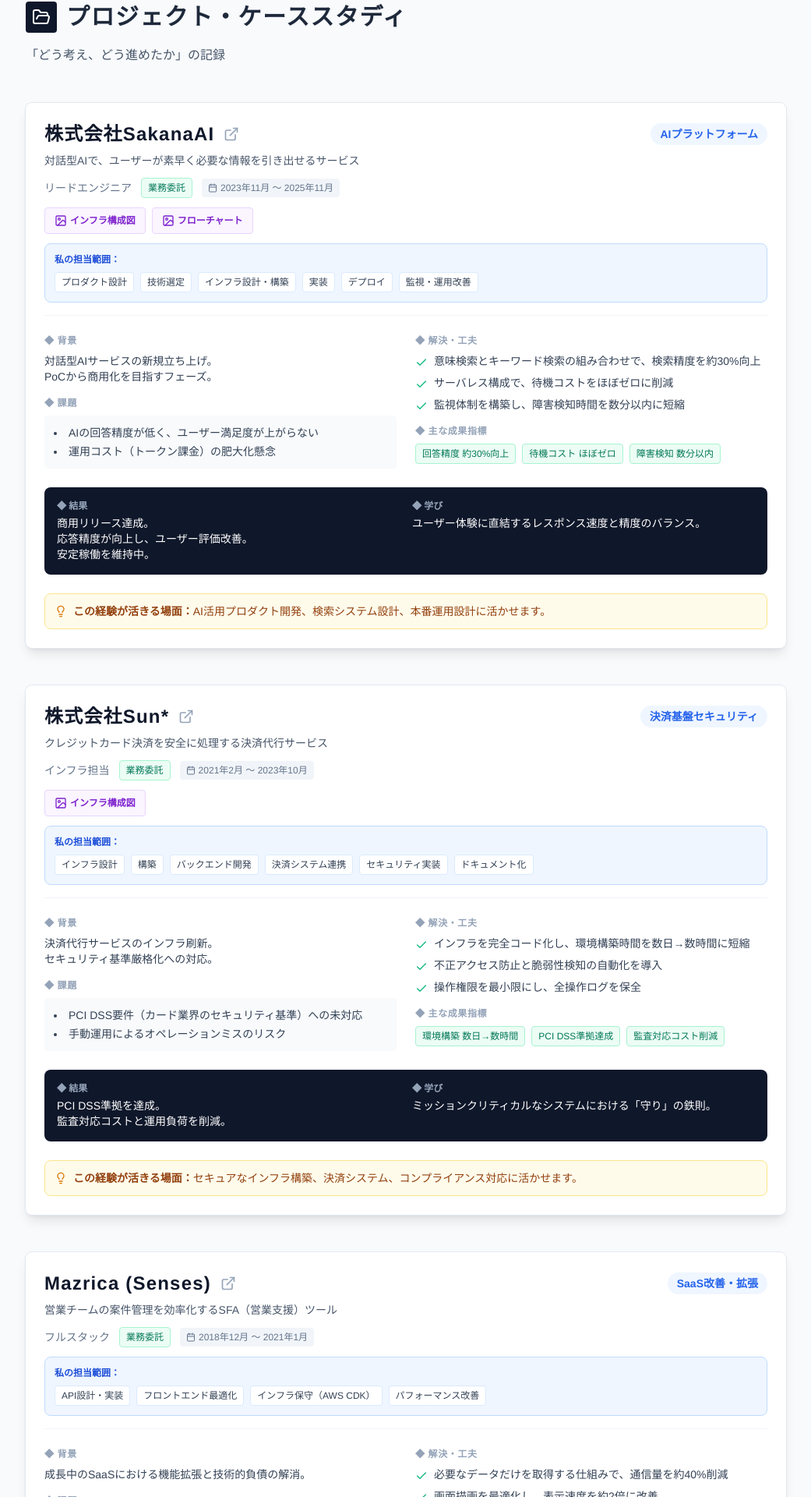
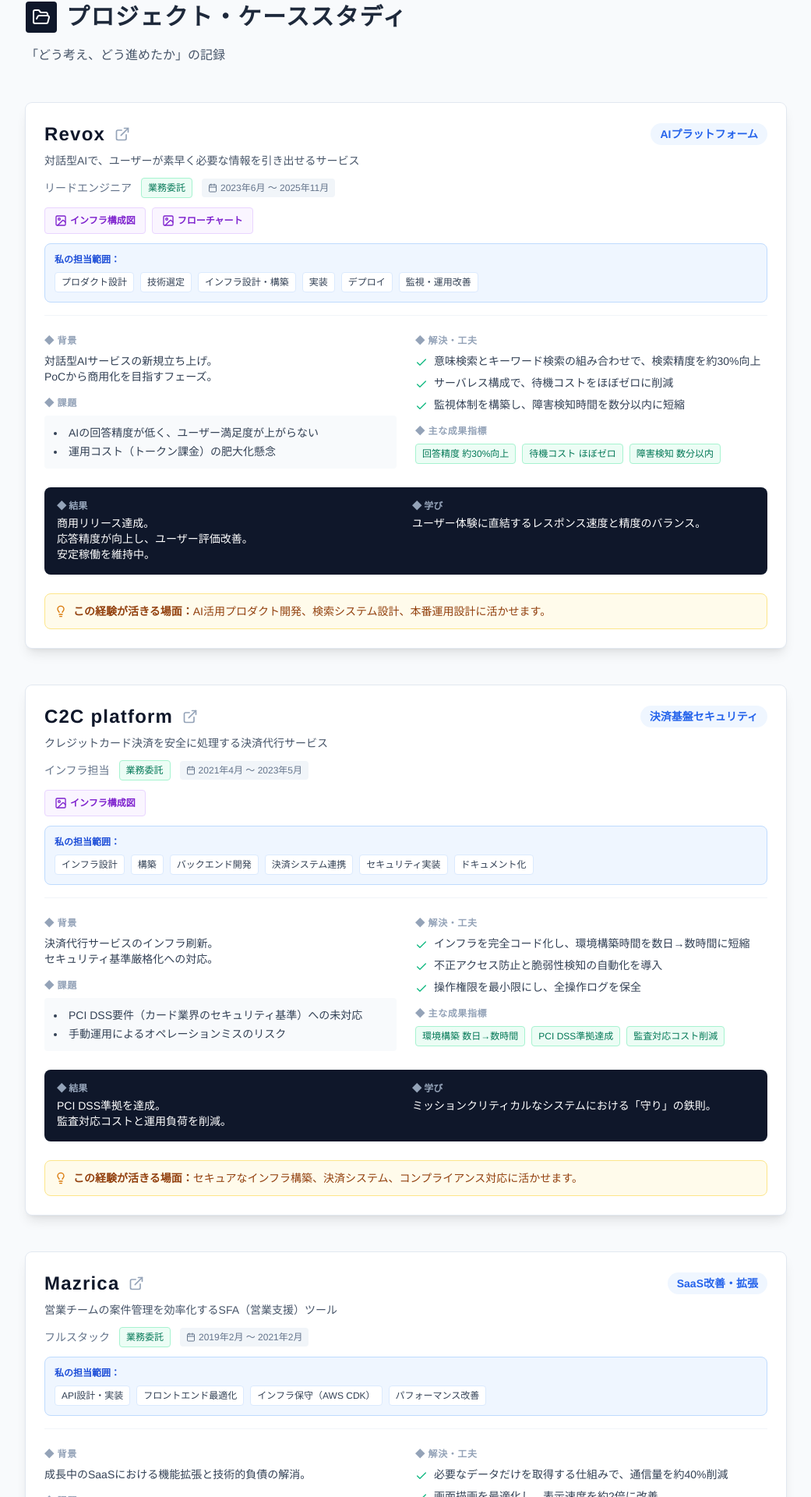
Before and after one commit to SeniorScientist/portfolio, a Next.js app: page / in a window 1280 px wide. Shown: the part 4047-5967 px from the top of the page at 78% size, without its empty margins (119-1160 px from the left). Built offline with nearby package versions, Linux system fonts and the light colour scheme.

Commit message:
fix: kevin profile

```diff
--- a/components/CaseStudies.tsx
+++ b/components/CaseStudies.tsx
@@ -14,10 +14,10 @@
 
   const projects = [
     {
-      title: '株式会社SakanaAI',
+      title: 'Revox',
       role: 'リードエンジニア',
       tag: 'AIプラットフォーム',
-      period: '2023年11月 〜 2025年11月',
+      period: '2023年6月 〜 2025年11月',
       contractType: '業務委託',
       userValue: '対話型AIで、ユーザーが素早く必要な情報を引き出せるサービス',
       images: [
@@ -42,13 +42,13 @@
         usefulFor: 'AI活用プロダクト開発、検索システム設計、本番運用設計に活かせます。'
       },
       tech: ['Python', 'LangChain', 'AWS', 'RAG'],
-      link: 'https://kakukaku.app/'
+      link: 'https://www.re-vox.co.jp/'
     },
     {
-      title: '株式会社Sun*',
+      title: 'C2C platform',
       role: 'インフラ担当',
       tag: '決済基盤セキュリティ',
-      period: '2021年2月 〜 2023年10月',
+      period: '2021年4月 〜 2023年5月',
       contractType: '業務委託',
       userValue: 'クレジットカード決済を安全に処理する決済代行サービス',
       images: [
@@ -72,13 +72,13 @@
         usefulFor: 'セキュアなインフラ構築、決済システム、コンプライアンス対応に活かせます。'
       },
       tech: ['Terraform', 'AWS', 'Security', 'CI/CD'],
-      link: 'https://ytgate.jp/'
+      link: 'https://c2c-platform.com/'
     },
     {
-      title: 'Mazrica (Senses)',
+      title: 'Mazrica',
       role: 'フルスタック',
       tag: 'SaaS改善・拡張',
-      period: '2018年12月 〜 2021年1月',
+      period: '2019年2月 〜 2021年2月',
       contractType: '業務委託',
       userValue: '営業チームの案件管理を効率化するSFA（営業支援）ツール',
       images: [] as ProjectImage[],
```
